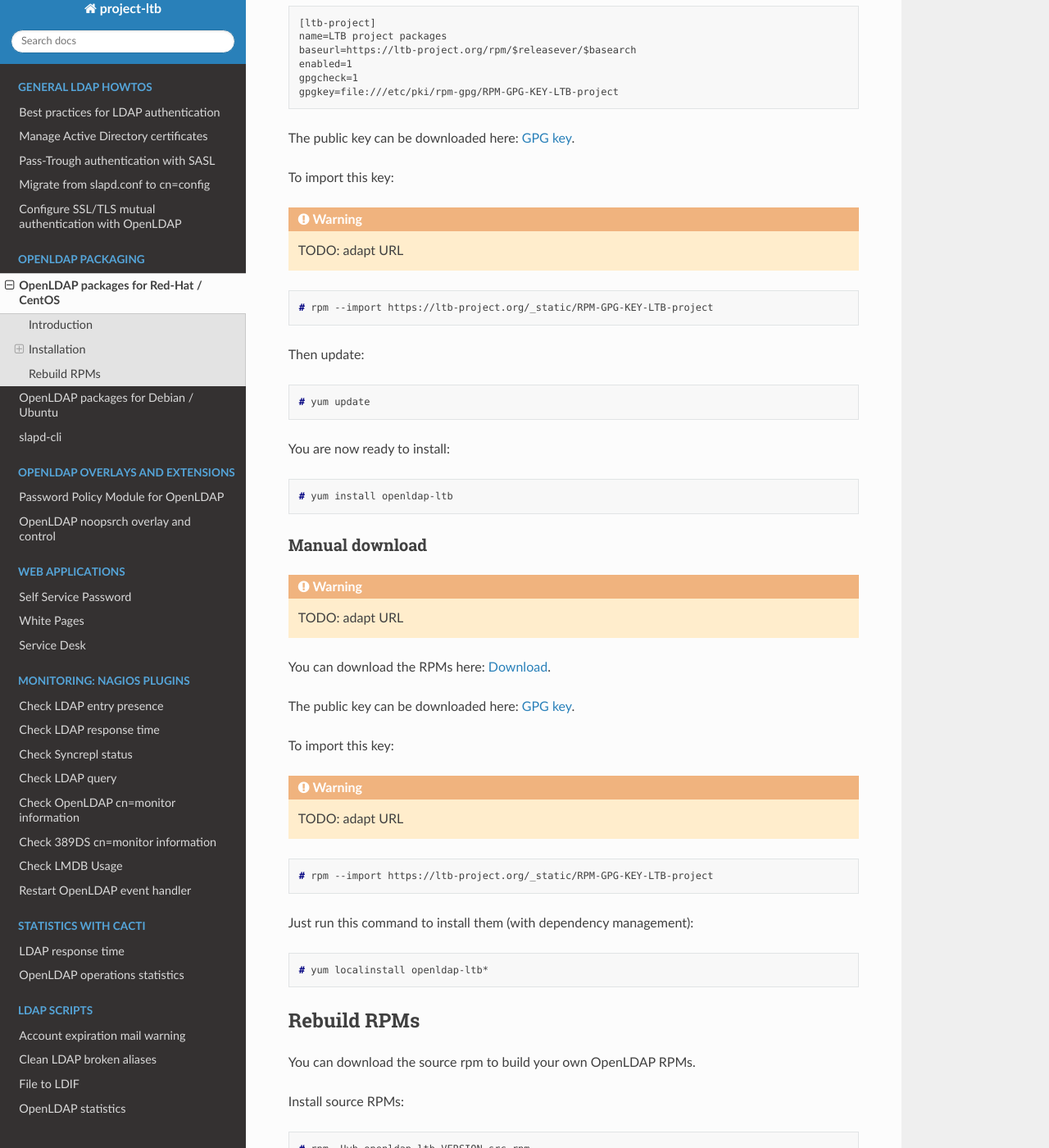
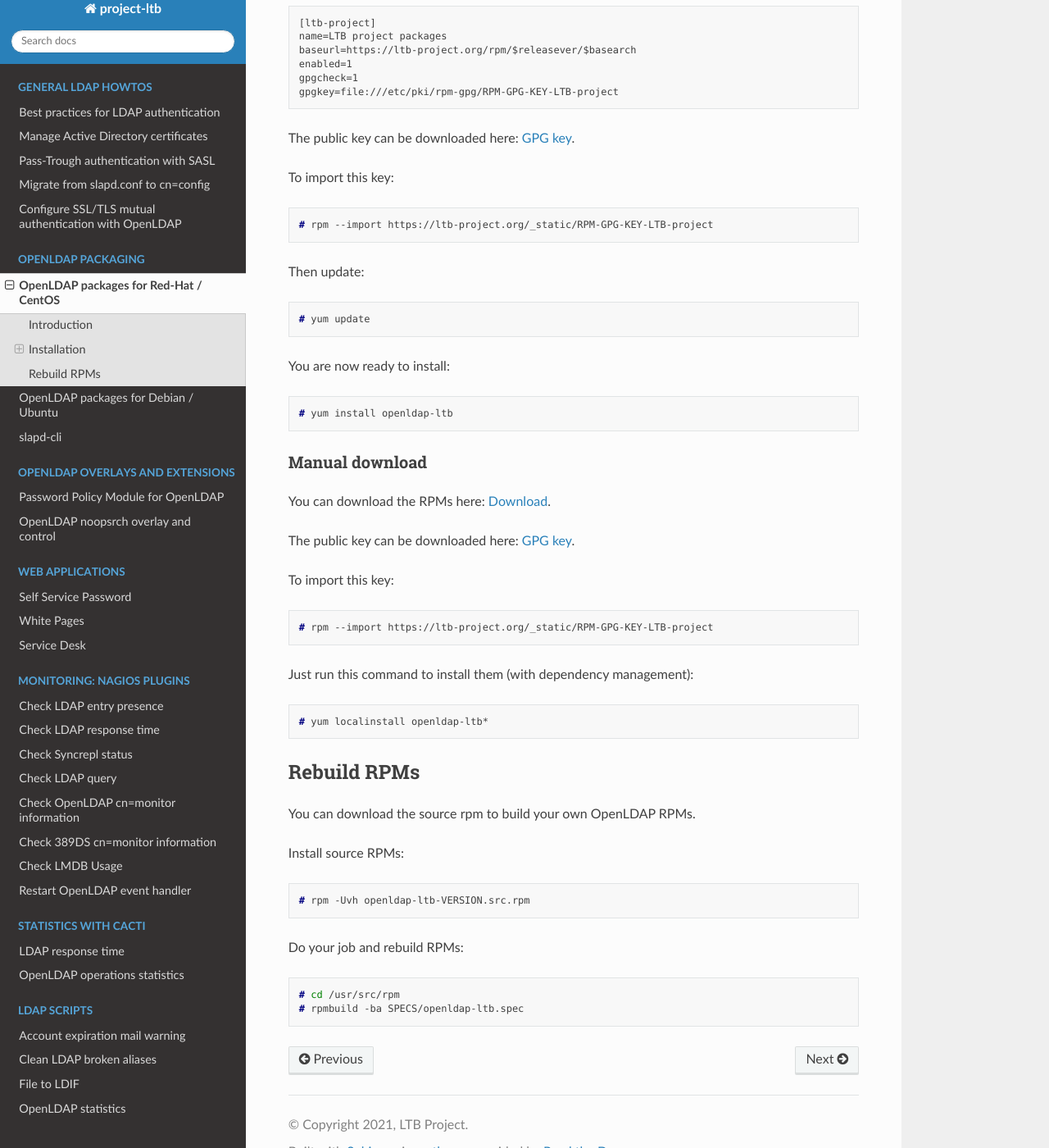
Before and after one commit to ltb-project/documentation, a Sphinx documentation site: the page built from source/openldap-rpm.rst, in a window 1280 px wide and 1400 px high, scrolled down 2534 px. Shown: the whole window at 82% size. Built offline with Sphinx 7.4.7 and the Read the Docs theme 2.0.0, drawn with Linux system fonts in a browser that asks for light colours.

Commit message:
remove TODO sections (urls to be adapted are listed in an issue)

```diff
--- a/source/openldap-deb.rst
+++ b/source/openldap-deb.rst
@@ -45,9 +45,6 @@
 
 To import this key:
 
-.. WARNING::
-    TODO: adapt URL
-
 .. code-block:: console
 
     # curl https://ltb-project.org/_static/RPM-GPG-KEY-LTB-project | apt-key add -
--- a/source/openldap-rpm.rst
+++ b/source/openldap-rpm.rst
@@ -39,9 +39,6 @@
 
 To import this key:
 
-.. WARNING::
-    TODO: adapt URL
-
 .. code-block:: console
 
     # rpm --import https://ltb-project.org/_static/RPM-GPG-KEY-LTB-project
@@ -62,17 +59,11 @@
 Manual download
 ---------------
 
-.. WARNING::
-    TODO: adapt URL
-
 You can download the RPMs here: `Download <https://ltb-project.org/download>`_.
 
 The public key can be downloaded here: `GPG key <_static/RPM-GPG-KEY-LTB-project>`_.
 
 To import this key:
-
-.. WARNING::
-    TODO: adapt URL
 
 .. code-block:: console
 
```
